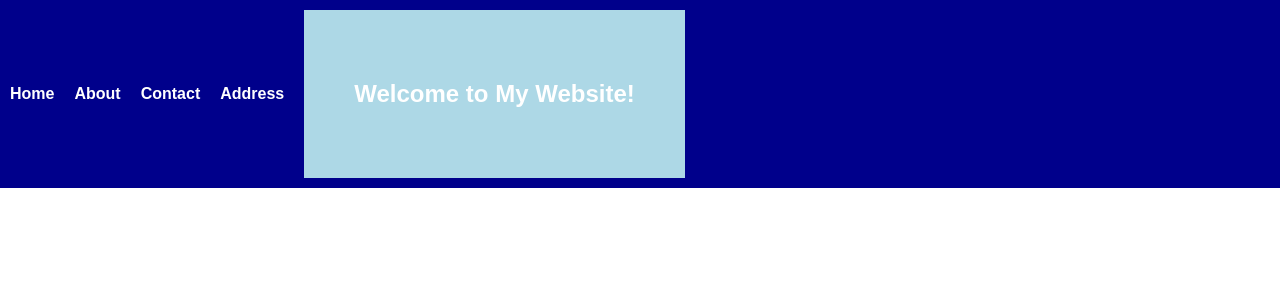
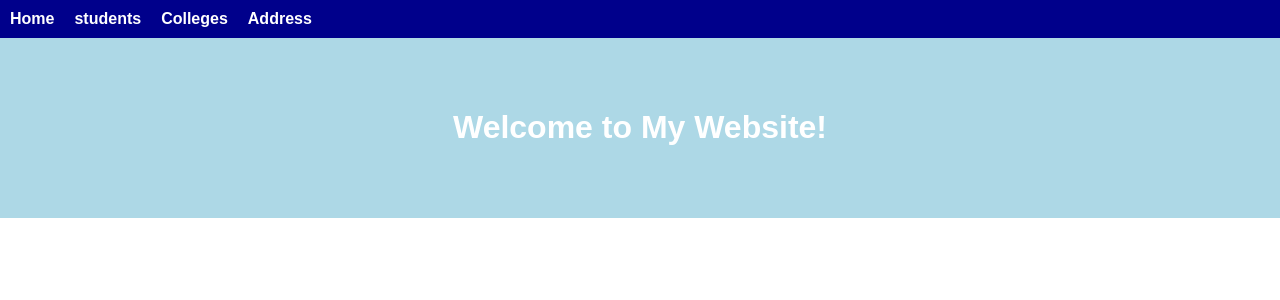
Before and after one commit to Koushalichavva/mysite, a Django app: page /task/ in a window 1280 px wide. Shown: the top 300 px of the page. Run offline with Django 5.2, Linux system fonts and the light colour scheme.

Commit message:
modified code

```diff
--- a/assignment/settings.py
+++ b/assignment/settings.py
@@ -128,6 +128,10 @@ USE_TZ = True
 
 STATIC_URL = '/static/'
 
+STATICFILES_DIRS = [
+    BASE_DIR / "static",
+]
+
 STATIC_ROOT='/home/koushali/mysite/staticfiles'
 
 # Default primary key field type
--- a/assignment/templates/base.html
+++ b/assignment/templates/base.html
@@ -9,9 +9,10 @@
   <body>
     <nav class="navbar">
       <a href="{% url 'home' %}">Home</a>
-      <a href="{% url 'about' %}">About</a>
-      <a href="{% url 'contact' %}">Contact</a>
+      <a href="{% url 'students' %}">students</a>
+      <a href="{% url 'colleges' %}">Colleges</a>
       <a href="#">Address</a>
+      </nav>
     <div>
       {% block content %}
       <!-- Page specific content goes here -->
```
Also changed, not shown: static/css/styles.css (renamed from assignment/static/css/styles.css).
